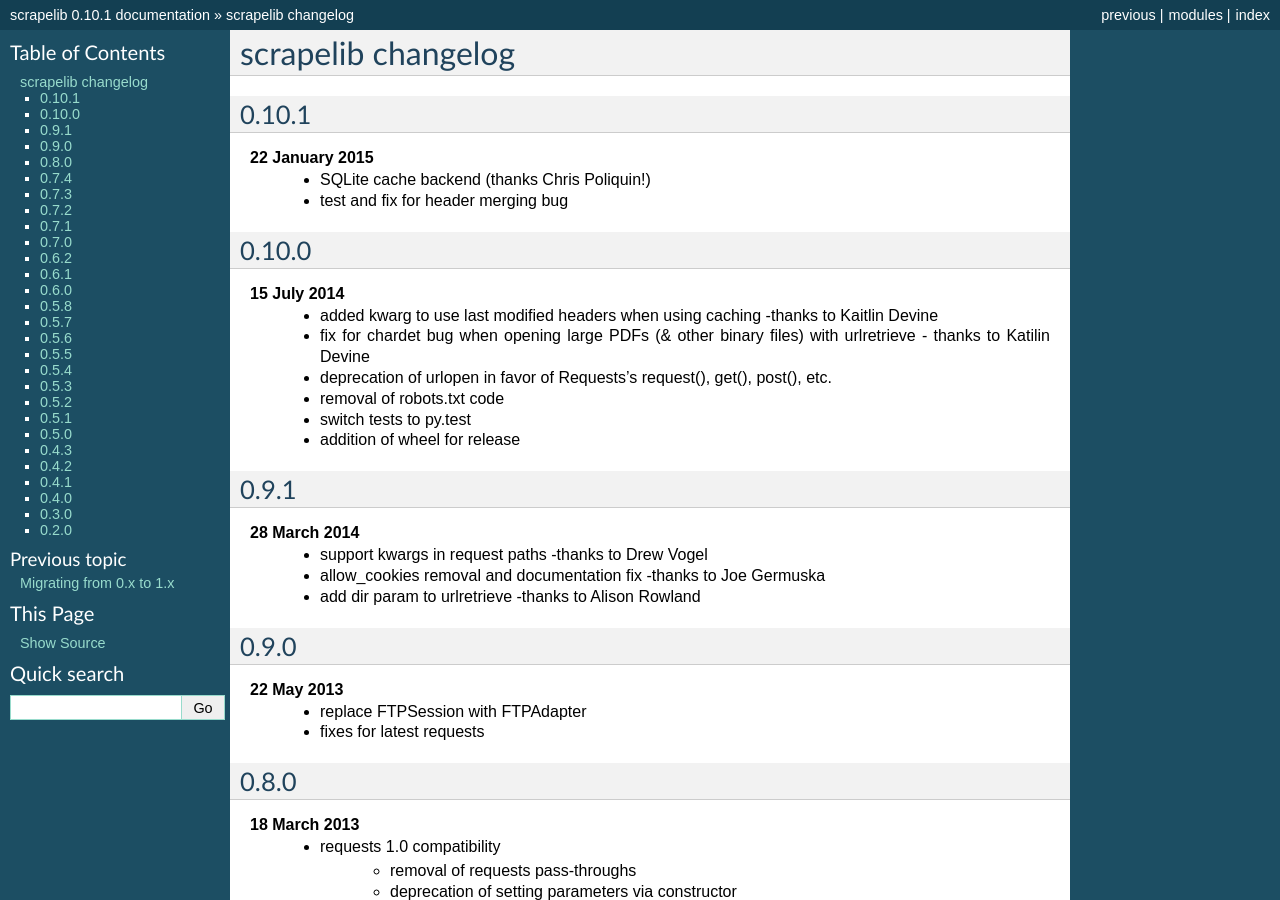
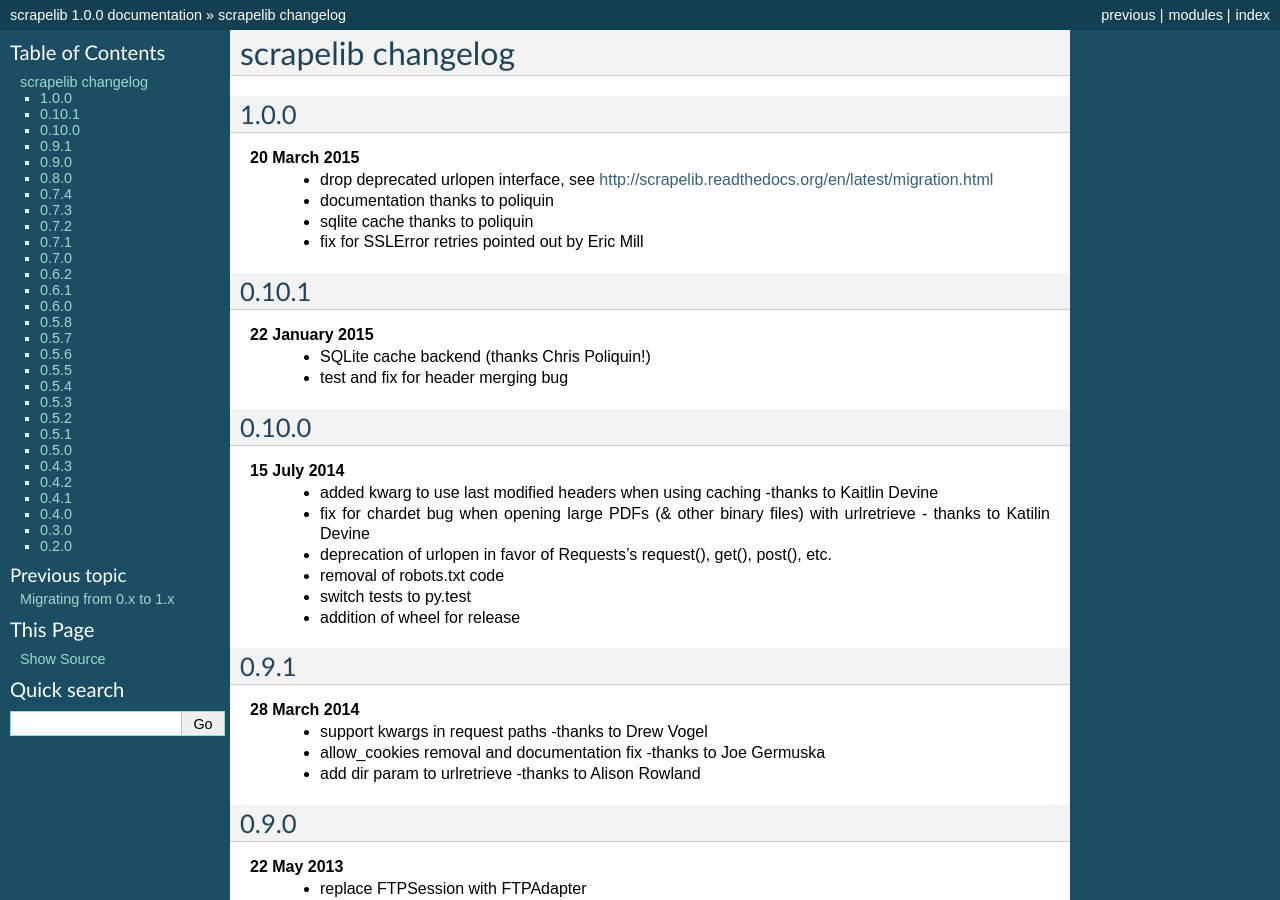
Before and after one commit to jamesturk/scrapelib, a Sphinx documentation site: the page built from docs/changelog.rst, in a window 1280 px wide and 900 px high. Built offline with Sphinx 7.4.7, drawn with Linux system fonts in a browser that asks for light colours; some of the changed text lies outside the part shown.

Commit message:
bump to 1.0.0

```diff
--- a/docs/changelog.rst
+++ b/docs/changelog.rst
@@ -1,5 +1,13 @@
 scrapelib changelog
 ===================
+
+1.0.0
+-----
+**20 March 2015**
+    * drop deprecated urlopen interface, see http://scrapelib.readthedocs.org/en/latest/migration.html
+    * documentation thanks to poliquin
+    * sqlite cache thanks to poliquin
+    * fix for SSLError retries pointed out by Eric Mill
 
 0.10.1
 ------
--- a/docs/conf.py
+++ b/docs/conf.py
@@ -48,9 +48,9 @@
 # built documents.
 #
 # The short X.Y version.
-version = '0.10'
+version = '1.0'
 # The full version, including alpha/beta/rc tags.
-release = '0.10.1'
+release = '1.0.0'
 
 # The language for content autogenerated by Sphinx. Refer to documentation
 # for a list of supported languages.
--- a/scrapelib/__init__.py
+++ b/scrapelib/__init__.py
@@ -16,7 +16,7 @@
     from urllib.error import URLError as urllib_URLError
     _str_type = str
 
-__version__ = '0.10.1'
+__version__ = '1.0.0'
 _user_agent = ' '.join(('scrapelib', __version__, requests.utils.default_user_agent()))
 
 
--- a/setup.py
+++ b/setup.py
@@ -5,7 +5,7 @@
 long_description = open('README.rst').read()
 
 setup(name="scrapelib",
-      version='0.10.1',
+      version='1.0.0',
       py_modules=['scrapelib'],
       author="James Turk",
       author_email='jturk@sunlightfoundation.com',
```
